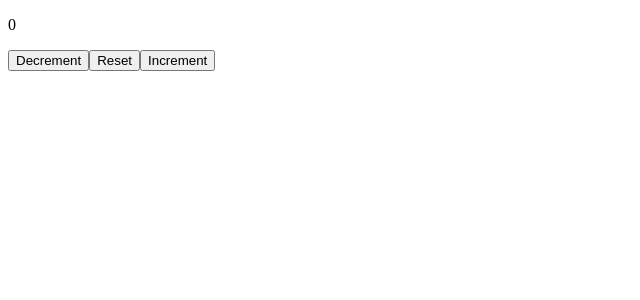
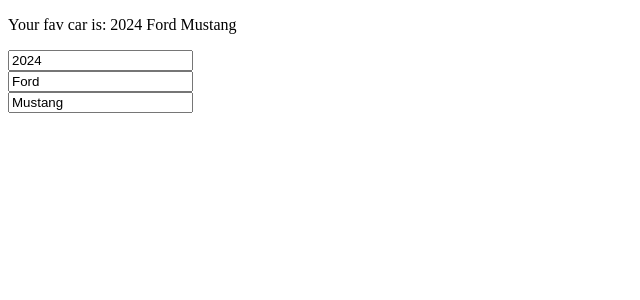
Before and after one commit to sushilthapaIT/React-JS, a React (Vite) app in the folder bro-code/: page / in a window 1280 px wide. Shown: the top 300 px of the page, without its empty margins (0-640 px from the left). Built offline with nearby package versions, Linux system fonts and the light colour scheme.

Commit message:
learned about how to update objects in state

```diff
--- a/bro-code/src/App.jsx
+++ b/bro-code/src/App.jsx
@@ -12,6 +12,7 @@
 import onChange from './onChange.jsx';
 import MyComponent from './MyComponent.jsx';
 import UpdateFunction from './UpdateFunction.jsx';
+import UpdateObjectInState from './UpdateObjectInState.jsx'
 
 
 function App() {
@@ -35,7 +36,8 @@
       {/* <CounterApp /> */}
       {/* <onChange /> */}
       {/* <MyComponent /> */}
-      <UpdateFunction />
+      {/* <UpdateFunction /> */}
+      <UpdateObjectInState />
 
 
 
--- /dev/null
+++ b/bro-code/src/UpdateObjectInState.jsx
@@ -0,0 +1,32 @@
+import React, {useState} from "react";
+
+function UpdateObjectInState(){
+
+    const [car, setCar] = useState({year: 2024, make: "Ford", model: "Mustang"});
+
+    function handleYearChange(event){
+        setCar(c => ({...c, year: event.target.value}));
+    }
+
+    function handleMakeChange(event){
+        setCar(c => ({...c, make: event.target.value}))
+    }
+
+    function handleModelChange(event){
+        setCar(c => ({...c, model: event.target.value}))
+    }
+
+    return(
+        <>
+            <div>
+                <p>Your fav car is: {car.year} {car.make} {car.model}</p>
+
+                <input type="number" value={car.year} onChange={handleYearChange}/><br/>
+                <input type="text" value={car.make} onChange={handleMakeChange}/><br/>
+                <input type="text" value={car.model} onChange={handleModelChange}/><br/>
+            </div>
+        </>
+    );
+}
+
+export default UpdateObjectInState
```
